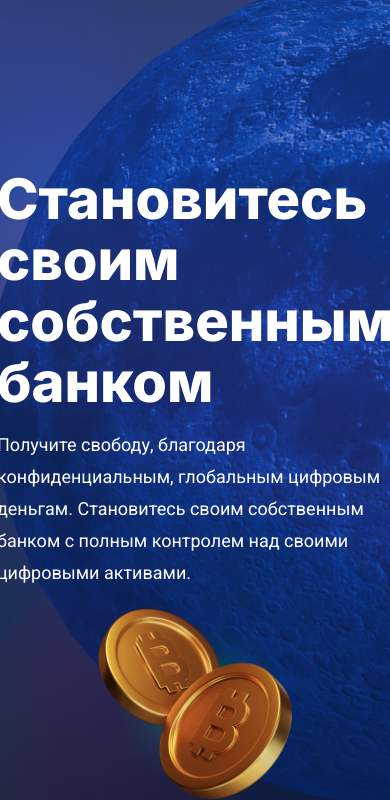
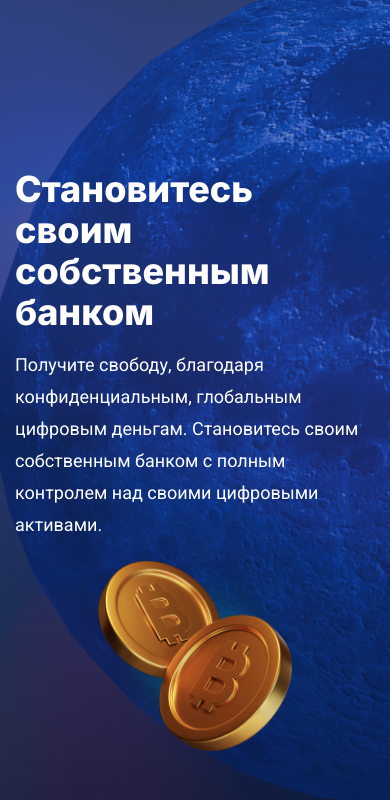
Before and after one commit to Xudoberdi1107/figma_t, a plain HTML site: page index.html in a window 390 px wide. Shown: the part 75-875 px from the top of the page. Drawn offline with Linux system fonts and the light colour scheme.

Commit message:
commit 4

```diff
--- a/assets/sass/_typography.scss
+++ b/assets/sass/_typography.scss
@@ -86,3 +86,24 @@
   font-weight: 600;
   line-height: normal;
 }
+
+@media (max-width: 1660px) {
+  .H1 {
+    font-size: 48px;
+  }
+}
+@media (max-width: 1200px) {
+  .H1 {
+    font-size: 40px;
+  }
+}
+@media (max-width: 990px) {
+  .H1 {
+    font-size: 36px;
+    line-height: 41px;
+  }
+}
+@media (max-width: 768px) {
+}
+@media (max-width: 576px) {
+}
```
Also changed, not shown: assets/css/style.css, 1 other file.
